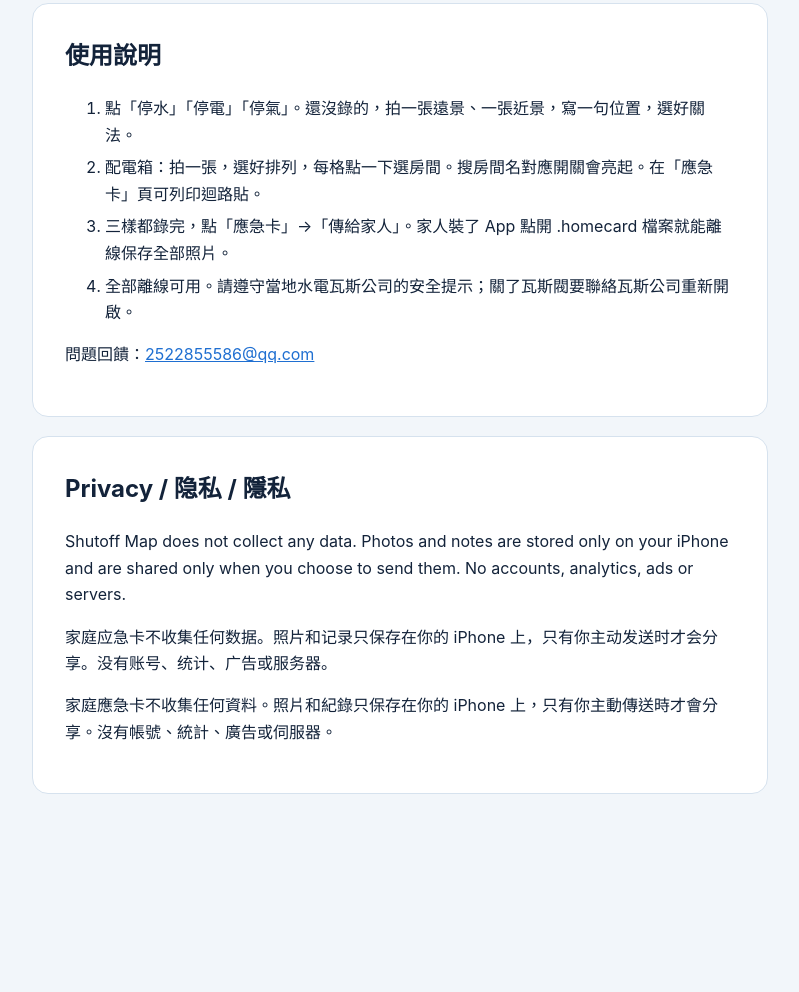
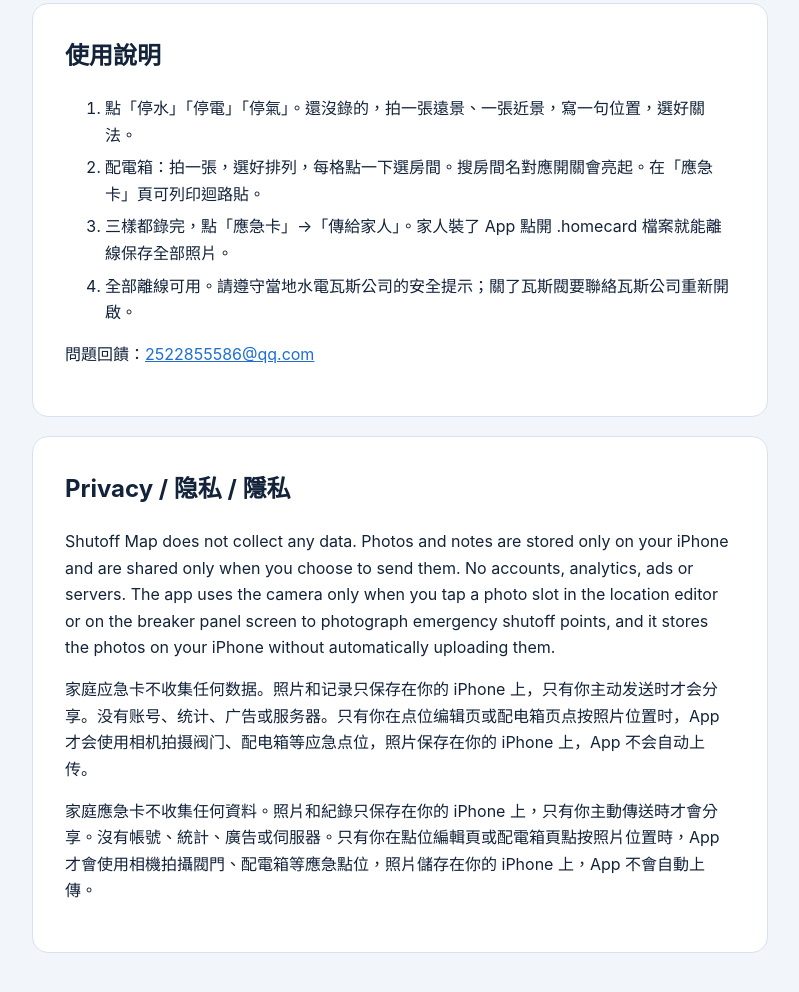
Before and after one commit to hgsldswk-alt/shutoffmap-support, a plain HTML site: page index.html in a window 1280 px wide. Shown: the part 1054-2046 px from the top of the page, without its empty margins (240-1039 px from the left). Before the commit the page ends 1931 px from the top, so only its background shows below. Drawn offline with Linux system fonts and the light colour scheme.

Commit message:
更新 index.html

```diff
--- a/index.html
+++ b/index.html
@@ -55,9 +55,9 @@ li + li { margin-top: 0.4rem; }
 </section>
 <section id="privacy">
 <h2>Privacy / 隐私 / 隱私</h2>
-<p lang="en">Shutoff Map does not collect any data. Photos and notes are stored only on your iPhone and are shared only when you choose to send them. No accounts, analytics, ads or servers.</p>
-<p lang="zh-Hans">家庭应急卡不收集任何数据。照片和记录只保存在你的 iPhone 上，只有你主动发送时才会分享。没有账号、统计、广告或服务器。</p>
-<p lang="zh-Hant">家庭應急卡不收集任何資料。照片和紀錄只保存在你的 iPhone 上，只有你主動傳送時才會分享。沒有帳號、統計、廣告或伺服器。</p>
+<p lang="en">Shutoff Map does not collect any data. Photos and notes are stored only on your iPhone and are shared only when you choose to send them. No accounts, analytics, ads or servers. The app uses the camera only when you tap a photo slot in the location editor or on the breaker panel screen to photograph emergency shutoff points, and it stores the photos on your iPhone without automatically uploading them.</p>
+<p lang="zh-Hans">家庭应急卡不收集任何数据。照片和记录只保存在你的 iPhone 上，只有你主动发送时才会分享。没有账号、统计、广告或服务器。只有你在点位编辑页或配电箱页点按照片位置时，App 才会使用相机拍摄阀门、配电箱等应急点位，照片保存在你的 iPhone 上，App 不会自动上传。</p>
+<p lang="zh-Hant">家庭應急卡不收集任何資料。照片和紀錄只保存在你的 iPhone 上，只有你主動傳送時才會分享。沒有帳號、統計、廣告或伺服器。只有你在點位編輯頁或配電箱頁點按照片位置時，App 才會使用相機拍攝閥門、配電箱等應急點位，照片儲存在你的 iPhone 上，App 不會自動上傳。</p>
 </section>
 </main>
 </body>
```
